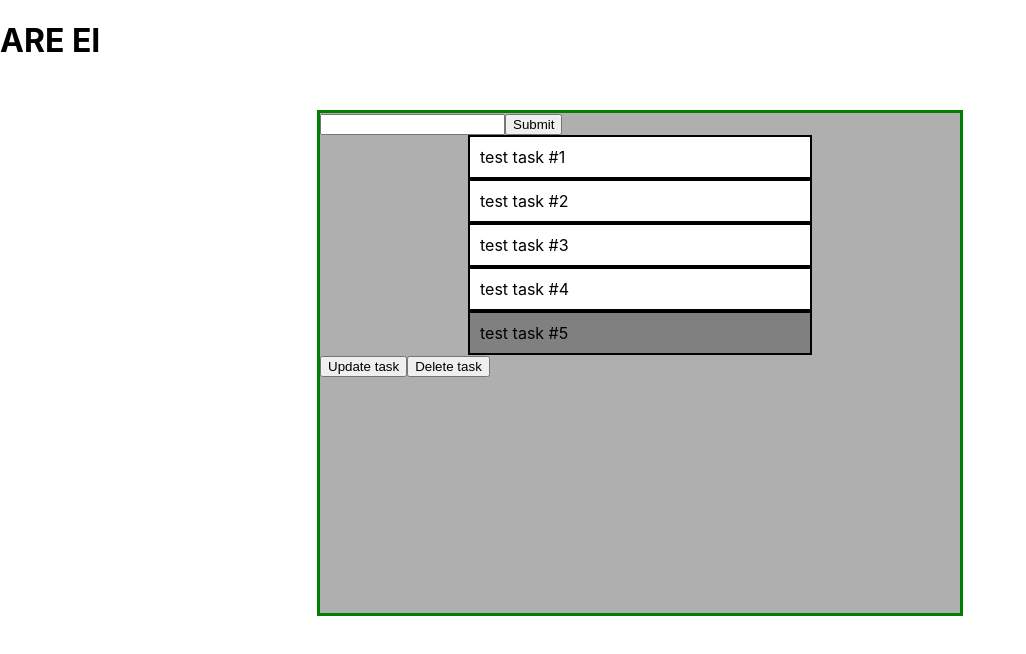
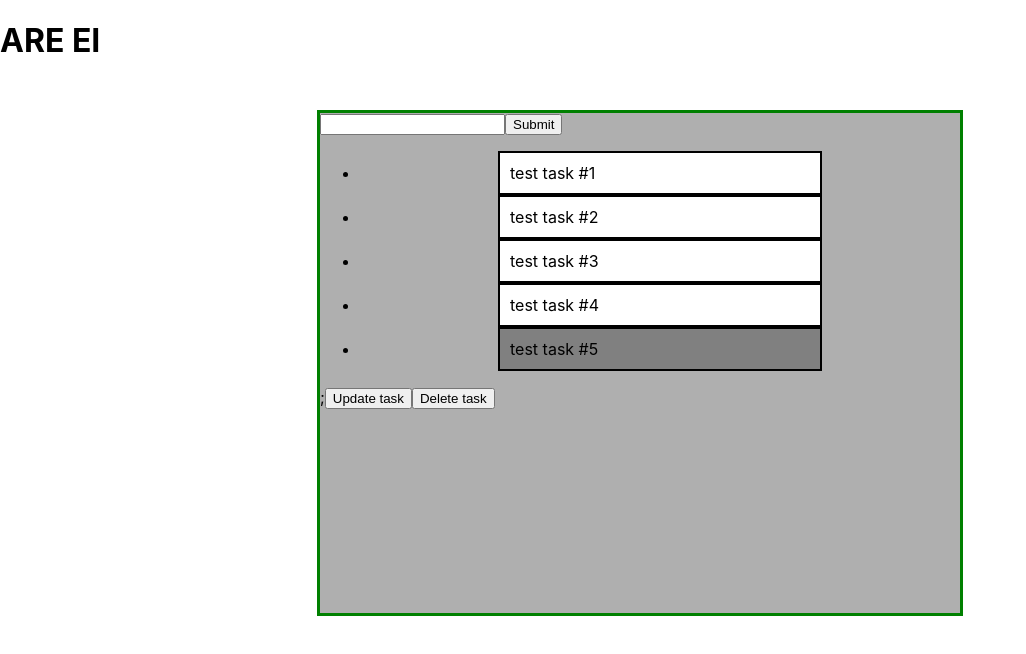
Before and after one commit to sashiba/todo-list-app, a React (Create React App) app: page / in a window 1280 px wide. Shown: the top 654 px of the page, without its empty margins (0-1026 px from the left). Built offline with nearby package versions, Linux system fonts and the light colour scheme.

Commit message:
add drag and drop

```diff
--- a/package.json
+++ b/package.json
@@ -8,7 +8,8 @@
     "@testing-library/user-event": "^7.2.1",
     "react": "^16.13.1",
     "react-dom": "^16.13.1",
-    "react-scripts": "3.4.1"
+    "react-scripts": "3.4.1",
+    "react-sortable-hoc": "^1.11.0"
   },
   "scripts": {
     "start": "react-scripts start",
--- a/src/components/tasks.jsx
+++ b/src/components/tasks.jsx
@@ -1,5 +1,7 @@
 import React, { Component } from 'react';
-import Task from './task'
+import Task from './task';
+import {render} from 'react-dom';
+import {SortableContainer, SortableElement, arrayMove} from 'react-sortable-hoc';
 
 const tasks = [
   { id: 1, name: "test task #1", selected: false },
@@ -8,6 +10,32 @@ const tasks = [
   { id: 4, name: "test task #4", selected: false },
   { id: 5, name: "test task #5", selected: true }
 ]
+
+const SortableItem = SortableElement(({key, name, onClick, selected}) => (
+  <li>
+    <Task
+      key={key}
+      name={name}
+      onClick={onClick}
+      selected={selected}
+    />
+  </li>
+));
+const SortableList = SortableContainer(({items, handlerClick}) => {
+  return (
+    <ul>
+      {items.map((item, index) => (
+        <SortableItem
+          key={`item-${item.id}`}
+          name={item.name}
+          onClick={handlerClick}
+          selected={item.selected}
+          index={index}
+        />
+      ))}
+    </ul>
+  );
+});
 
 class Tasks extends Component {
   constructor(props) {
@@ -32,7 +60,9 @@ class Tasks extends Component {
       this.setState({ items: this.state.items.map( item => item.selected == true ? {...item, name } : item) });
       this.setState({ update: false });
     } else {
-      this.setState({ items: [ ...this.state.items, { "name": this.state.value, key: "should update", "selected": false }] });
+      const id = Math.max(...this.state.items.map( item => item.id)) + 1;
+
+      this.setState({ items: [ ...this.state.items, { id: id, "name": this.state.value, "selected": false }] });
     }
     this.setState({ value: "" });
     event.preventDefault();
@@ -65,6 +95,12 @@ class Tasks extends Component {
     this.setState({ update: true });
   }
 
+  onSortEnd = ({oldIndex, newIndex}) => {
+    this.setState(({items}) => ({
+      items: arrayMove(items, oldIndex, newIndex),
+    }));
+  };
+
   render() {
     return (
     <div className="task-list">
@@ -74,7 +110,7 @@ class Tasks extends Component {
         <input type="submit" value="Submit" />
       </form>
 
-      {this.state.items.map( el => <Task key={el.id} name={el.name} onClick={this.handleClick} selected={el.selected}/> )}
+      <SortableList items={this.state.items} handlerClick={this.handleClick} onSortEnd={this.onSortEnd} distance={1} />;
 
       <button className="btn" onClick={this.handleUpdate}>Update task</button>
       <button className="btn" onClick={this.handleDelete}>Delete task</button>
```
Also changed, not shown: 1 other file (tests, documents, lock files or other folders).
